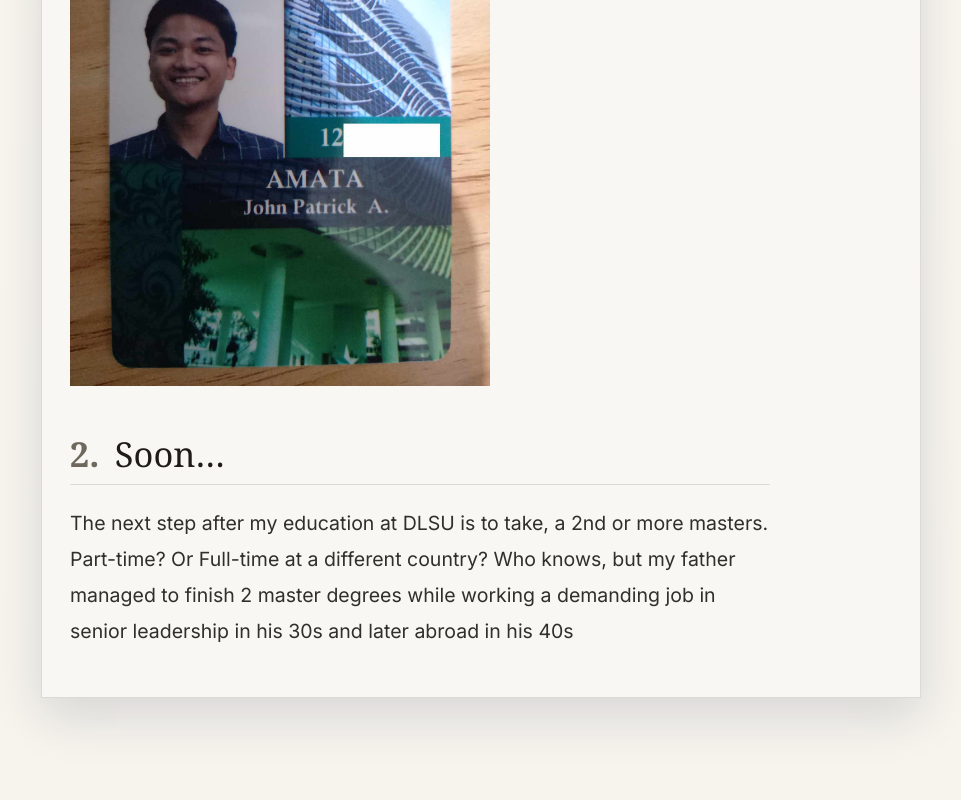
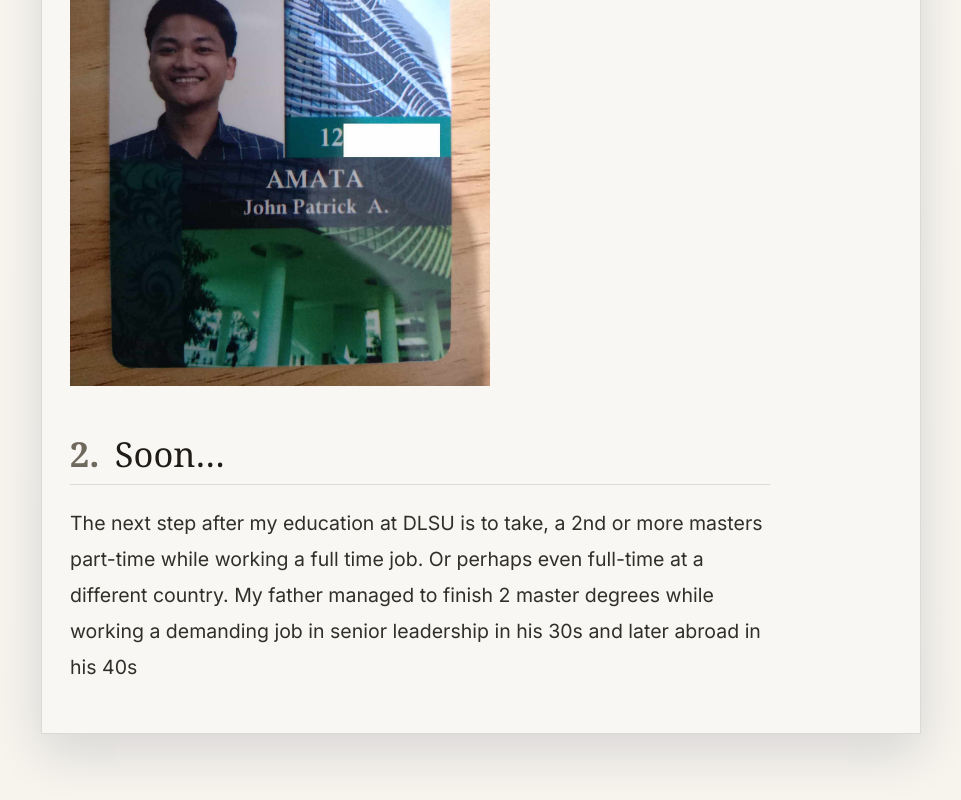
Before and after one commit to xjpa/website, an Astro site: page /projects/masters in a window 1280 px wide. Shown: the part 2438-3238 px from the top of the page, without its empty margins (1-962 px from the left). Before the commit the page ends 3208 px from the top, so only its background shows below. Built offline with nearby package versions, Linux system fonts and the light colour scheme; Astro itself is replaced by a stand-in of ours.

Commit message:
update website

```diff
--- a/src/content/projects/masters.md
+++ b/src/content/projects/masters.md
@@ -25,4 +25,4 @@ my goofy ID
 
 ## Soon...
 
-The next step after my education at DLSU is to take, a 2nd or more masters. Part-time? Or Full-time at a different country? Who knows, but my father managed to finish 2 master degrees while working a demanding job in senior leadership in his 30s and later abroad in his 40s
+The next step after my education at DLSU is to take, a 2nd or more masters part-time while working a full time job. Or perhaps even full-time at a different country. My father managed to finish 2 master degrees while working a demanding job in senior leadership in his 30s and later abroad in his 40s
```
